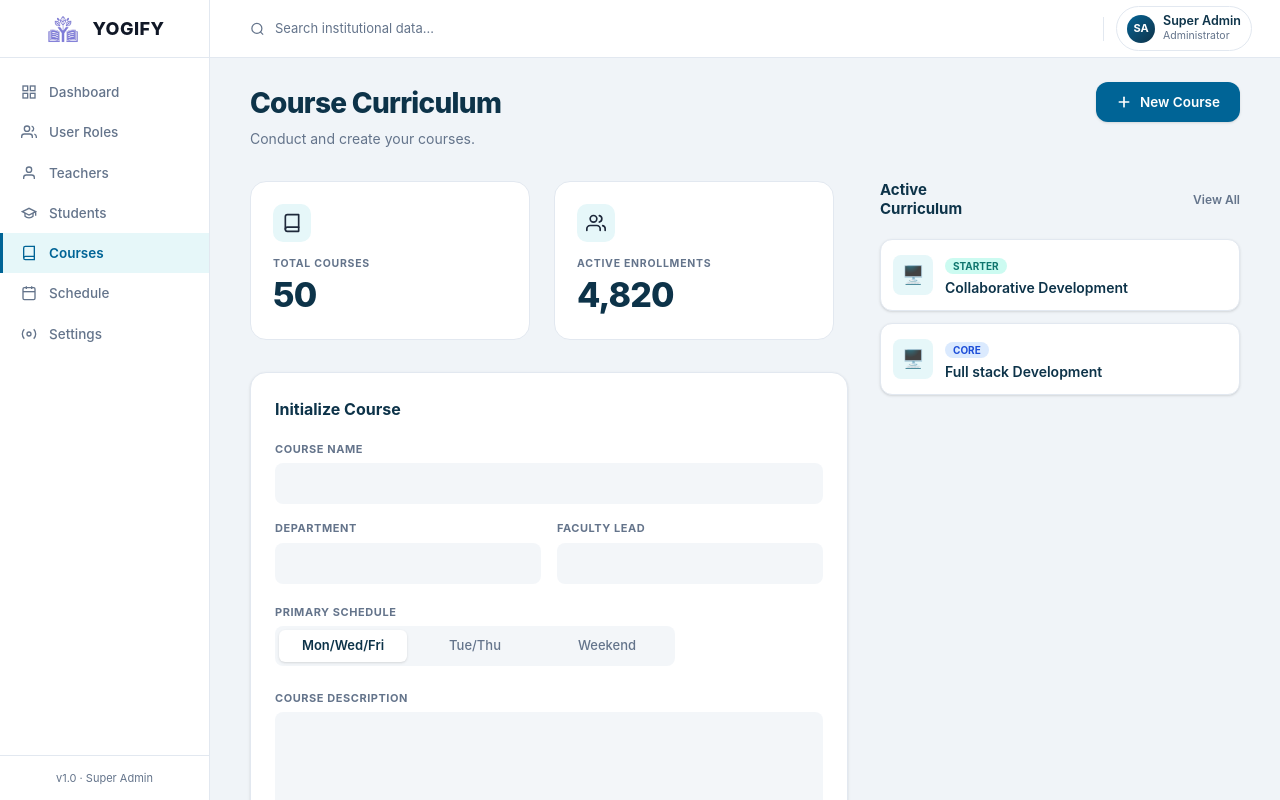
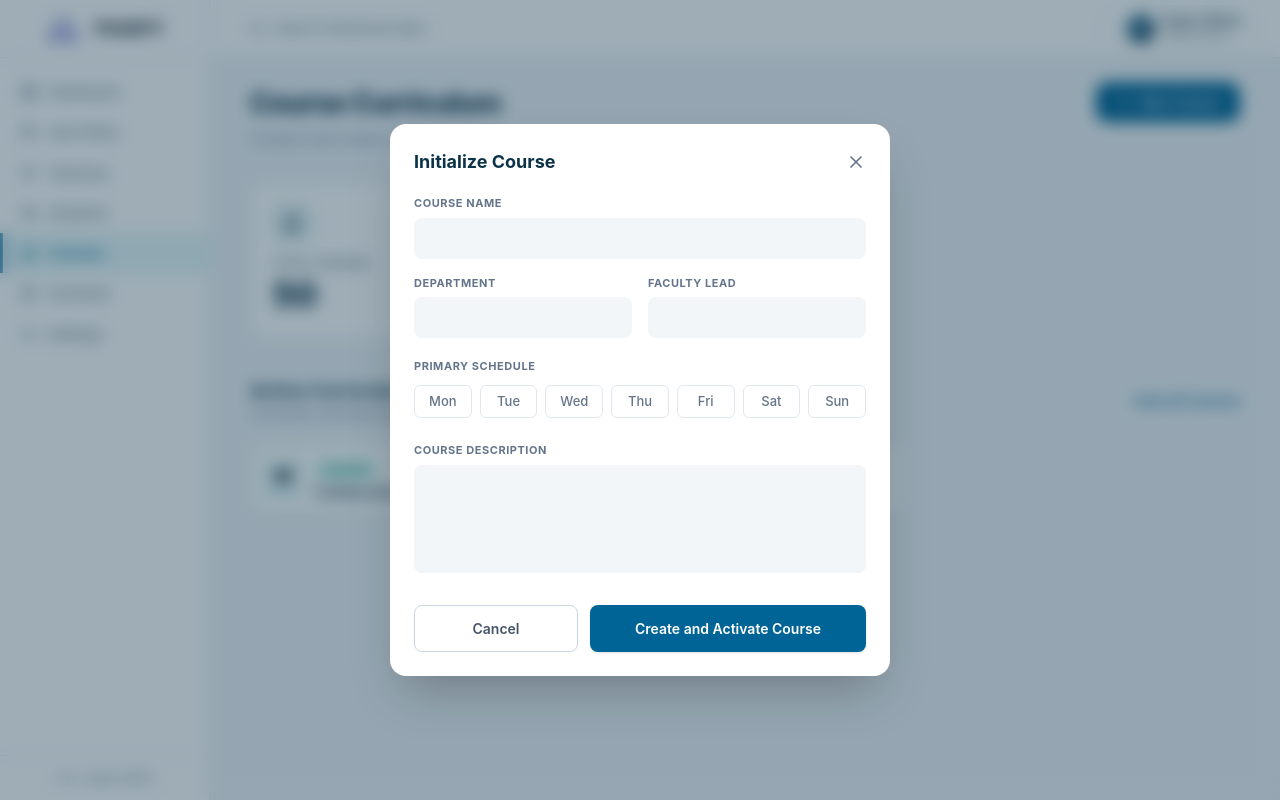
Before and after one commit to Adarsh-shres/Academy-Management-System, a React (Vite) app in the folder client/: page /courses in a window 1280 px wide. Both pictures are taken after a click on the button "New Course". Shown: the top 800 px of the page. Built offline with nearby package versions, Linux system fonts and the light colour scheme.

Commit message:
feat: add course page with active curriculum and schedule

```diff
--- a/client/src/pages/CoursesPage.tsx
+++ b/client/src/pages/CoursesPage.tsx
@@ -24,7 +24,14 @@ const initialCourses: Course[] = [
 
 export default function CoursesPage() {
   const [view, setView] = useState<'overview' | 'list'>('overview');
-  const [schedule, setSchedule] = useState('Mon/Wed/Fri');
+  const [selectedDays, setSelectedDays] = useState<string[]>([]);
+  const [isNewCourseModalOpen, setIsNewCourseModalOpen] = useState(false);
+
+  const toggleDay = (day: string) => {
+    setSelectedDays(prev =>
+      prev.includes(day) ? prev.filter(d => d !== day) : [...prev, day]
+    );
+  };
 
   const [courses, setCourses] = useState<Course[]>(initialCourses);
   const [filterStatus, setFilterStatus] = useState<'All' | CourseStatus>('All');
@@ -66,7 +73,9 @@ export default function CoursesPage() {
           <h1 className="text-[28px] font-extrabold text-[#0d3349] tracking-tight">Course Curriculum</h1>
           <p className="text-[14px] text-[#64748b] mt-1">Conduct and create your courses.</p>
         </div>
-        <button className="flex items-center gap-2 bg-[#006496] hover:bg-[#004e75] text-white text-[13.5px] font-semibold px-5 py-2.5 rounded-xl transition-all shadow-sm cursor-pointer">
+        <button
+          onClick={() => setIsNewCourseModalOpen(true)}
+          className="flex items-center gap-2 bg-[#006496] hover:bg-[#004e75] text-white text-[13.5px] font-semibold px-5 py-2.5 rounded-xl transition-all shadow-sm cursor-pointer">
           <svg width="16" height="16" viewBox="0 0 24 24" fill="none" stroke="currentColor" strokeWidth="2.5" strokeLinecap="round" strokeLinejoin="round">
             <line x1="12" y1="5" x2="12" y2="19"></line>
             <line x1="5" y1="12" x2="19" y2="12"></line>
@@ -75,9 +84,9 @@ export default function CoursesPage() {
         </button>
       </div>
 
-      {/* Main Content Split */}
-      <div className="flex flex-col lg:flex-row gap-8">
-        {/* Left Column (Stats + Form) */}
+      {/* Main Content Layout */}
+      <div className="flex flex-col gap-8">
+        {/* Left Column (Stats + Active Curriculum) */}
         <div className="flex-1 flex flex-col gap-6 md:gap-8">
           {/* Stats */}
           <div className="flex flex-col sm:flex-row gap-6">
@@ -99,60 +108,25 @@ export default function CoursesPage() {
             </div>
           </div>
 
-          {/* Initialize Course Form */}
-          <div className="bg-white rounded-2xl border border-[#e2e8f0] p-6 shadow-sm">
-            <h3 className="text-[16px] font-bold text-[#0d3349] mb-5">Initialize Course</h3>
-            <form className="flex flex-col gap-4">
-              <div className="flex flex-col gap-1.5">
-                <label className="text-[11px] font-bold text-[#64748b] uppercase tracking-wider">Course Name</label>
-                <input type="text" className="bg-[#e2e8f0]/40 border-0 rounded-lg px-4 py-2.5 text-[14px] w-full outline-none focus:ring-2 focus:ring-[#006496]/20 transition-all font-sans text-[#1e293b]" />
+          {/* Center Main Content: Active Curriculum */}
+          <div className="flex flex-col gap-5 mt-2">
+            <div className="flex items-center justify-between">
+              <div>
+                <h3 className="text-[18px] font-bold text-[#0d3349] leading-tight">Active Curriculum</h3>
+                <p className="text-[14px] text-[#64748b]">Currently running programs and their status.</p>
               </div>
+              <button
+                onClick={() => setView('list')}
+                className="text-[13px] font-semibold text-[#006496] hover:text-[#004e75] transition-all cursor-pointer underline-offset-2 hover:underline">
+                View All Courses
+              </button>
+            </div>
 
-              <div className="flex flex-col sm:flex-row gap-4">
-                <div className="flex-1 flex flex-col gap-1.5">
-                  <label className="text-[11px] font-bold text-[#64748b] uppercase tracking-wider">Department</label>
-                  <input type="text" className="bg-[#e2e8f0]/40 border-0 rounded-lg px-4 py-2.5 text-[14px] w-full outline-none focus:ring-2 focus:ring-[#006496]/20 transition-all font-sans text-[#1e293b]" />
-                </div>
-                <div className="flex-1 flex flex-col gap-1.5">
-                  <label className="text-[11px] font-bold text-[#64748b] uppercase tracking-wider">Faculty Lead</label>
-                  <input type="text" className="bg-[#e2e8f0]/40 border-0 rounded-lg px-4 py-2.5 text-[14px] w-full outline-none focus:ring-2 focus:ring-[#006496]/20 transition-all font-sans text-[#1e293b]" />
-                </div>
-              </div>
-
-              <div className="flex flex-col gap-1.5 mt-1">
-                <label className="text-[11px] font-bold text-[#64748b] uppercase tracking-wider">Primary Schedule</label>
-                <div className="flex bg-[#e2e8f0]/40 rounded-lg p-1 gap-1 w-full max-w-[400px]">
-                  <button type="button" onClick={() => setSchedule('Mon/Wed/Fri')} className={`flex-1 rounded-md py-1.5 text-[13px] transition-all duration-200 cursor-pointer ${schedule === 'Mon/Wed/Fri' ? 'bg-white font-semibold text-[#0d3349] shadow-sm' : 'font-medium text-[#64748b] hover:text-[#0d3349] hover:bg-black/5'}`}>Mon/Wed/Fri</button>
-                  <button type="button" onClick={() => setSchedule('Tue/Thu')} className={`flex-1 rounded-md py-1.5 text-[13px] transition-all duration-200 cursor-pointer ${schedule === 'Tue/Thu' ? 'bg-white font-semibold text-[#0d3349] shadow-sm' : 'font-medium text-[#64748b] hover:text-[#0d3349] hover:bg-black/5'}`}>Tue/Thu</button>
-                  <button type="button" onClick={() => setSchedule('Weekend')} className={`flex-1 rounded-md py-1.5 text-[13px] transition-all duration-200 cursor-pointer ${schedule === 'Weekend' ? 'bg-white font-semibold text-[#0d3349] shadow-sm' : 'font-medium text-[#64748b] hover:text-[#0d3349] hover:bg-black/5'}`}>Weekend</button>
-                </div>
-              </div>
-
-              <div className="flex flex-col gap-1.5 mt-2">
-                <label className="text-[11px] font-bold text-[#64748b] uppercase tracking-wider">Course Description</label>
-                <textarea rows={4} className="bg-[#e2e8f0]/40 border-0 rounded-lg px-4 py-3 text-[14px] w-full outline-none focus:ring-2 focus:ring-[#006496]/20 transition-all font-sans text-[#1e293b] resize-none"></textarea>
-              </div>
-
-              <button type="button" className="mt-4 bg-[#006496] hover:bg-[#004e75] text-white text-[14px] font-semibold px-6 py-3 rounded-lg transition-all shadow-sm active:scale-[0.98] w-full cursor-pointer">
-                Create and Activate Course
-              </button>
-            </form>
+            <div className="grid grid-cols-1 md:grid-cols-2 lg:grid-cols-3 gap-5">
+              <CurriculumCard title="Collaborative Development" tag="STARTER" tagColor="bg-[#ccfbf1] text-[#0f766e]" />
+              <CurriculumCard title="Full stack Development" tag="CORE" tagColor="bg-[#dbeafe] text-[#1d4ed8]" />
+            </div>
           </div>
-        </div>
-
-        {/* Right Column: Active Curriculum */}
-        <div className="w-full lg:w-[320px] xl:w-[360px] flex flex-col gap-3">
-          <div className="flex items-center justify-between mb-2">
-            <h3 className="text-[15px] font-bold text-[#0d3349] leading-tight">Active<br/>Curriculum</h3>
-            <button
-              onClick={() => setView('list')}
-              className="text-[12px] font-semibold text-[#64748b] hover:text-[#006496] transition-all cursor-pointer underline-offset-2 hover:underline">
-              View All
-            </button>
-          </div>
-
-          <CurriculumCard title="Collaborative Development" tag="STARTER" tagColor="bg-[#ccfbf1] text-[#0f766e]" />
-          <CurriculumCard title="Full stack Development" tag="CORE" tagColor="bg-[#dbeafe] text-[#1d4ed8]" />
         </div>
       </div>
     </div>
@@ -304,5 +278,70 @@ export default function CoursesPage() {
     </div>
   );
 
-  return view === 'overview' ? renderOverview() : renderList();
+  return (
+    <>
+      {view === 'overview' ? renderOverview() : renderList()}
+
+      {/* New Course Modal Overlay */}
+      {isNewCourseModalOpen && (
+        <div className="fixed inset-0 z-[200] bg-[#0d3349]/40 backdrop-blur-sm flex items-center justify-center p-4" onClick={() => setIsNewCourseModalOpen(false)}>
+          <div className="bg-white rounded-2xl w-full max-w-[500px] shadow-2xl p-6 relative max-h-[90vh] overflow-y-auto" onClick={(e) => e.stopPropagation()}>
+            <div className="flex justify-between items-center mb-5">
+              <h3 className="text-[18px] font-bold text-[#0d3349]">Initialize Course</h3>
+              <button onClick={() => setIsNewCourseModalOpen(false)} className="text-[#64748b] hover:text-[#0d3349] transition-colors cursor-pointer">
+                <svg width="20" height="20" viewBox="0 0 24 24" fill="none" stroke="currentColor" strokeWidth="2" strokeLinecap="round" strokeLinejoin="round"><line x1="18" y1="6" x2="6" y2="18"></line><line x1="6" y1="6" x2="18" y2="18"></line></svg>
+              </button>
+            </div>
+            <form className="flex flex-col gap-4">
+              <div className="flex flex-col gap-1.5">
+                <label className="text-[11px] font-bold text-[#64748b] uppercase tracking-wider">Course Name</label>
+                <input type="text" className="bg-[#e2e8f0]/40 border-0 rounded-lg px-4 py-2.5 text-[14px] w-full outline-none focus:ring-2 focus:ring-[#006496]/20 transition-all font-sans text-[#1e293b]" />
+              </div>
+
+              <div className="flex flex-col sm:flex-row gap-4">
+                <div className="flex-1 flex flex-col gap-1.5">
+                  <label className="text-[11px] font-bold text-[#64748b] uppercase tracking-wider">Department</label>
+                  <input type="text" className="bg-[#e2e8f0]/40 border-0 rounded-lg px-4 py-2.5 text-[14px] w-full outline-none focus:ring-2 focus:ring-[#006496]/20 transition-all font-sans text-[#1e293b]" />
+                </div>
+                <div className="flex-1 flex flex-col gap-1.5">
+                  <label className="text-[11px] font-bold text-[#64748b] uppercase tracking-wider">Faculty Lead</label>
+                  <input type="text" className="bg-[#e2e8f0]/40 border-0 rounded-lg px-4 py-2.5 text-[14px] w-full outline-none focus:ring-2 focus:ring-[#006496]/20 transition-all font-sans text-[#1e293b]" />
+                </div>
+              </div>
+
+              <div className="flex flex-col gap-1.5 mt-1">
+                <label className="text-[11px] font-bold text-[#64748b] uppercase tracking-wider">Primary Schedule</label>
+                <div className="flex flex-wrap gap-2 w-full mt-1">
+                  {['Mon', 'Tue', 'Wed', 'Thu', 'Fri', 'Sat', 'Sun'].map(day => (
+                    <button
+                      key={day}
+                      type="button"
+                      onClick={() => toggleDay(day)}
+                      className={`flex-1 min-w-[40px] rounded-md py-1.5 text-[13px] transition-all duration-200 cursor-pointer border ${selectedDays.includes(day) ? 'bg-[#006496] font-semibold text-white border-[#006496] shadow-sm' : 'bg-white font-medium text-[#64748b] border-[#e2e8f0] hover:border-[#cbd5e1] hover:text-[#0d3349] hover:bg-[#f8fafc]'}`}
+                    >
+                      {day}
+                    </button>
+                  ))}
+                </div>
+              </div>
+
+              <div className="flex flex-col gap-1.5 mt-2">
+                <label className="text-[11px] font-bold text-[#64748b] uppercase tracking-wider">Course Description</label>
+                <textarea rows={4} className="bg-[#e2e8f0]/40 border-0 rounded-lg px-4 py-3 text-[14px] w-full outline-none focus:ring-2 focus:ring-[#006496]/20 transition-all font-sans text-[#1e293b] resize-none"></textarea>
+              </div>
+
+              <div className="flex gap-3 mt-4">
+                <button type="button" onClick={() => setIsNewCourseModalOpen(false)} className="flex-1 bg-white border border-[#cbd5e1] hover:bg-[#f8fafc] text-[#475569] text-[14px] font-semibold px-6 py-3 rounded-lg transition-all active:scale-[0.98] w-full cursor-pointer">
+                  Cancel
+                </button>
+                <button type="button" className="flex-[2] bg-[#006496] hover:bg-[#004e75] text-white text-[14px] font-semibold px-6 py-3 rounded-lg transition-all shadow-sm active:scale-[0.98] w-full cursor-pointer">
+                  Create and Activate Course
+                </button>
+              </div>
+            </form>
+          </div>
+        </div>
+      )}
+    </>
+  );
 }
```
